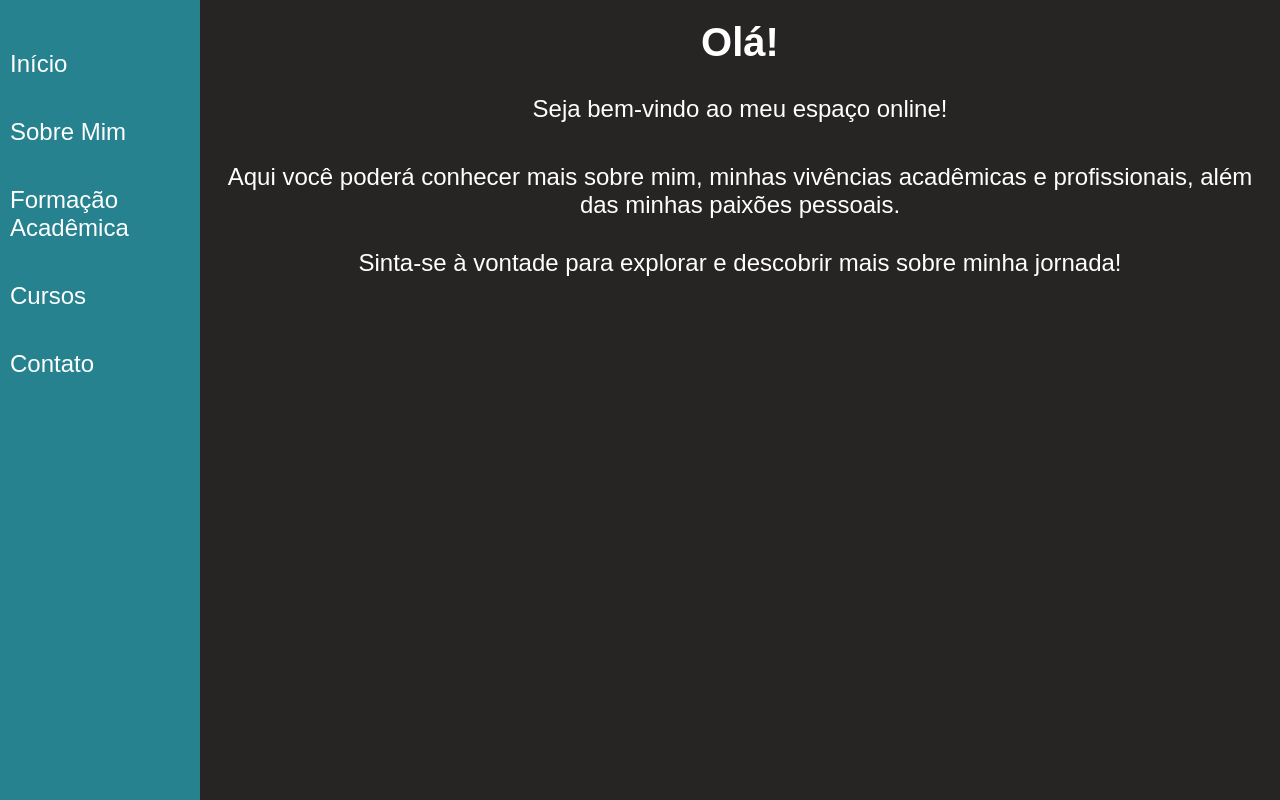
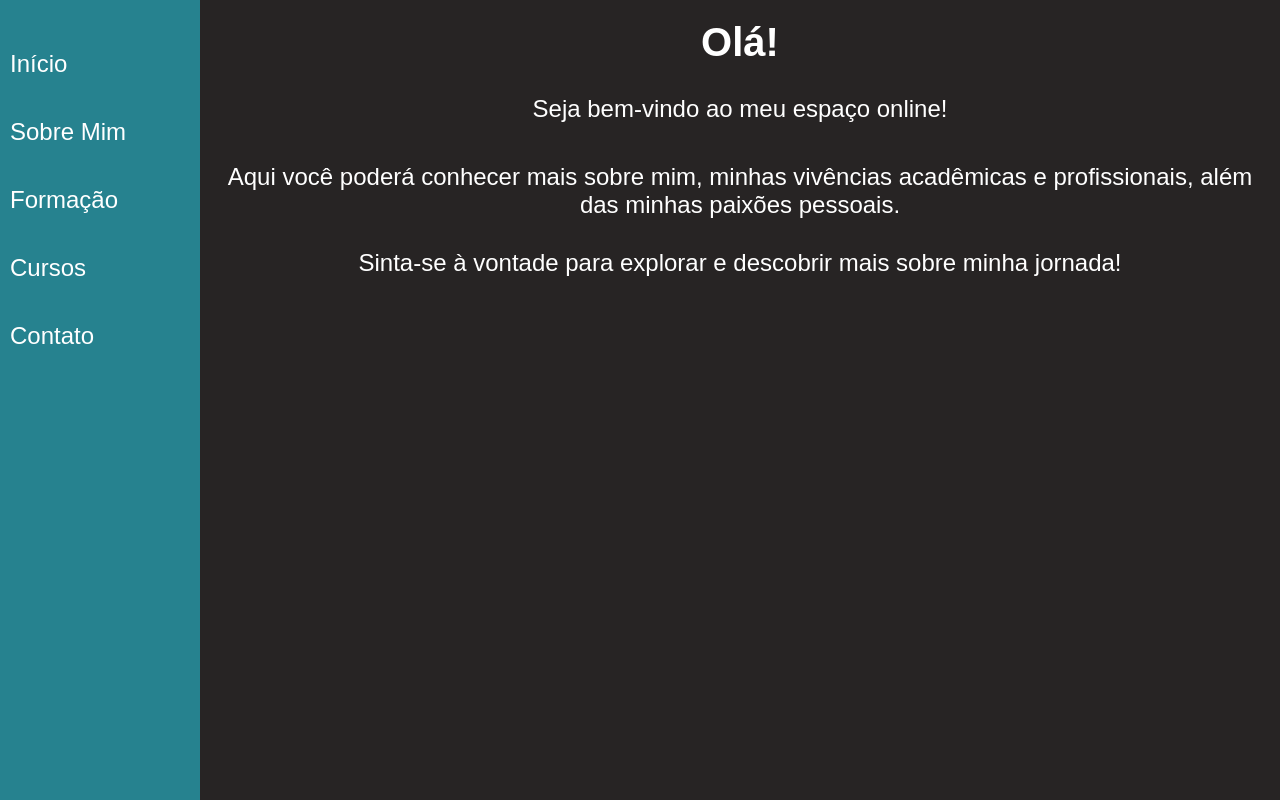
Before and after one commit to DanielBilibio/SITE-PESSOAL, a plain HTML site: page index.html in a window 1280 px wide. Drawn offline with Linux system fonts and the light colour scheme.

Commit message:
finalized

```diff
--- a/index.html
+++ b/index.html
@@ -15,7 +15,7 @@
             <ul>
                 <li><a href="#inicio" onclick="mostrarConteudo('inicio')">Início</a></li>
                 <li><a href="#sobre-mim" onclick="mostrarConteudo('sobre-mim')">Sobre Mim</a></li>
-                <li><a href="#formacao" onclick="mostrarConteudo('formacao')">Formação Acadêmica</a></li>
+                <li><a href="#formacao" onclick="mostrarConteudo('formacao')">Formação</a></li> <!-- Alterado aqui -->
                 <li><a href="#cursos" onclick="mostrarConteudo('cursos')">Cursos</a></li>
                 <li><a href="#contato" onclick="mostrarConteudo('contato')">Contato</a></li>
             </ul>
@@ -44,7 +44,7 @@
 
             <div id="formacao" class="conteudo">
                 <section>
-                    <h2>Formação Acadêmica</h2>
+                    <h2>Formação</h2>
                     <div class="formacao-item">
                         <img src="images/damc.jpg" alt="Logo da Escola Dom Antônio Macedo Costa">
                         <h3>Escola Estadual Dom Antônio Macedo Costa</h3>
@@ -56,6 +56,7 @@
                         <img src="images/atitus.png" alt="Logo da Atitus Educação">
                         <h3>Atitus Educação</h3>
                         <p>2022-2026</p>
+                        <p>Bacharelado em Ciência da Computação</p>
                         <p>Ensino Superior</p>
                     </div>
                 </section>
```
